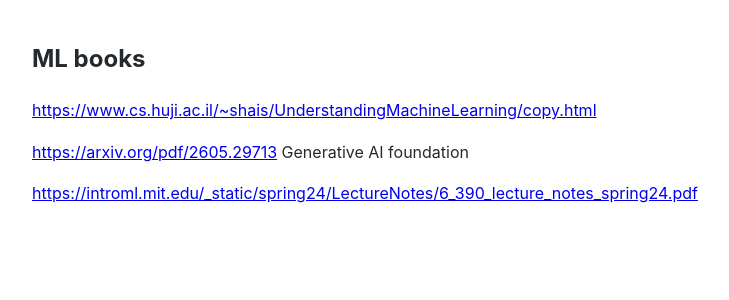
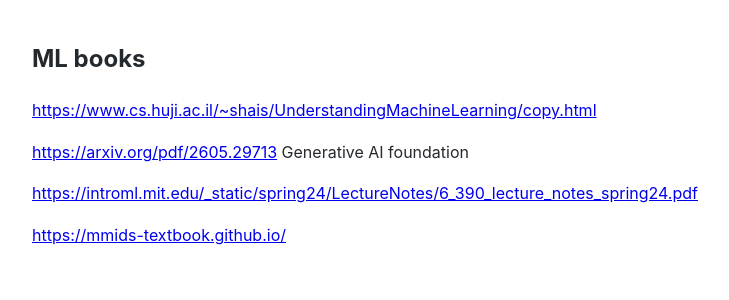
Before and after one commit to Michael-Lubinsky/michael-lubinsky.github.com, a Jekyll site: the page built from ml/ml_books.md, in a window 1280 px wide. Shown: the top 300 px of the page, without its empty margins (158-887 px from the left). Built offline with Jekyll 4.4.1, drawn with Linux system fonts in a browser that asks for light colours; our own code applies the rules of GitHub Pages for plain Markdown files.

Commit message:
Add new resources to ml_books.md

```diff
--- a/ml/ml_books.md
+++ b/ml/ml_books.md
@@ -4,3 +4,5 @@
 <https://arxiv.org/pdf/2605.29713> Generative AI foundation
 
 <https://introml.mit.edu/_static/spring24/LectureNotes/6_390_lecture_notes_spring24.pdf>
+
+<https://mmids-textbook.github.io/>
```
